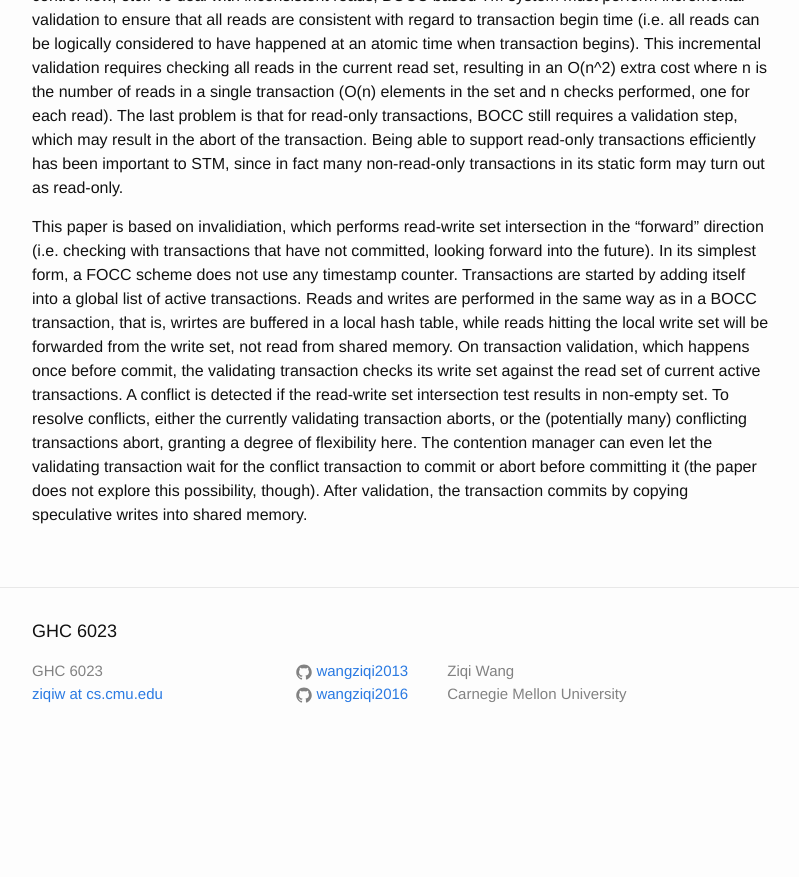
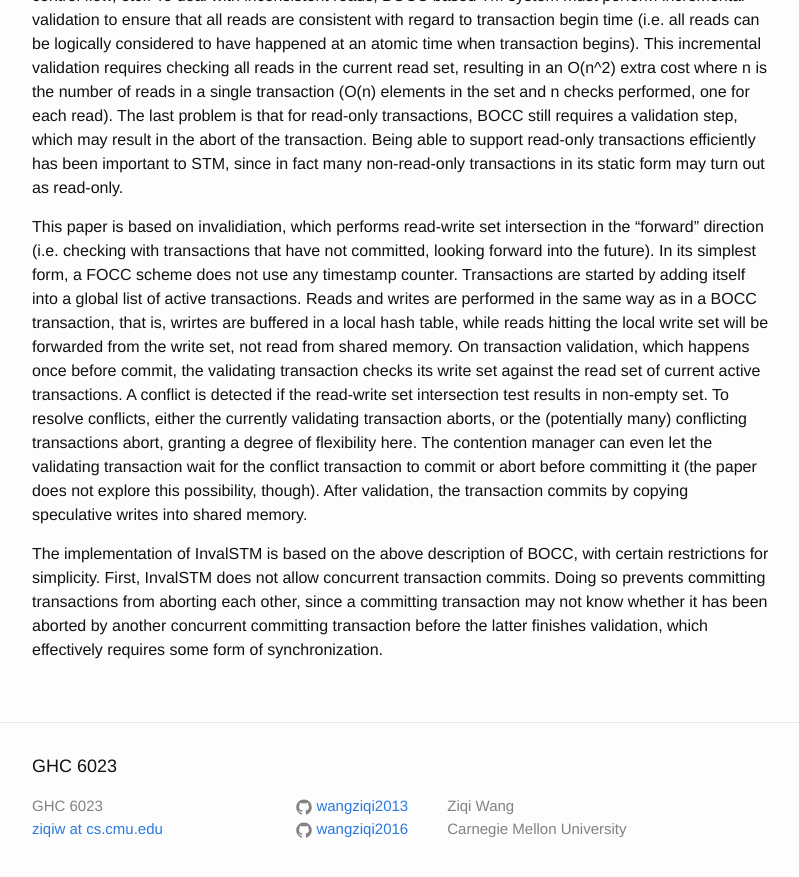
Before and after one commit to wangziqi2013/wangziqi2013.github.io, a Jekyll site: the page built from _posts/2019-11-03-invalstm.markdown, in a window 1280 px wide and 900 px high, scrolled down 964 px. Shown: the top 877 px of the window, without its empty margins (238-1037 px from the left). Built offline with Jekyll 4.4.1, drawn with Linux system fonts in a browser that asks for light colours; before the commit the page ends 1729 px from its top, so only the background shows below that.

Commit message:
Adding first detail

```diff
--- a/_posts/2019-11-03-invalstm.markdown
+++ b/_posts/2019-11-03-invalstm.markdown
@@ -44,3 +44,8 @@ set. To resolve conflicts, either the currently validating transaction aborts, o
 transactions abort, granting a degree of flexibility here. The contention manager can even let the validating transaction
 wait for the conflict transaction to commit or abort before committing it (the paper does not explore this possibility,
 though). After validation, the transaction commits by copying speculative writes into shared memory.
+
+The implementation of InvalSTM is based on the above description of BOCC, with certain restrictions for simplicity.
+First, InvalSTM does not allow concurrent transaction commits. Doing so prevents committing transactions from aborting
+each other, since a committing transaction may not know whether it has been aborted by another concurrent committing
+transaction before the latter finishes validation, which effectively requires some form of synchronization.
```
